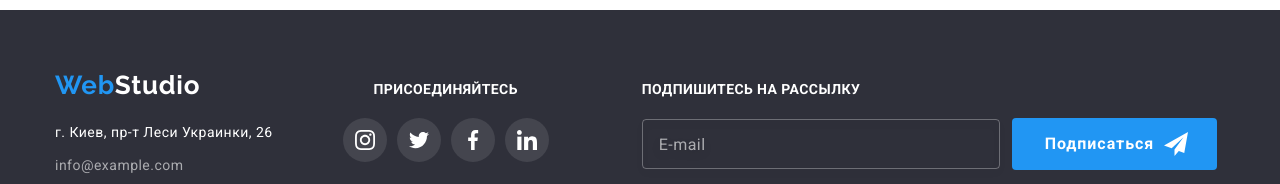
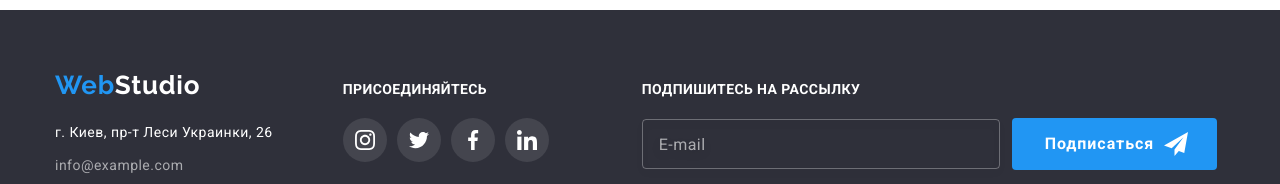
Before and after one commit to ivantalko/goit-markup-hw_08, a plain HTML site: page index.html in a window 1280 px wide. Shown: the part 2667-2851 px from the top of the page. Drawn offline with nearby package versions, Linux system fonts and the light colour scheme.

Commit message:
Исправления №1.1

```diff
--- a/sass/components/_footer.scss
+++ b/sass/components/_footer.scss
@@ -91,10 +91,9 @@ span.logo-white {
   }
 
   @media (min-width: 1200px) {
-    text-align: start;
     padding-top: 12px;
     margin-right: 93px;
-    justify-content: left;
+    align-items: flex-start;
     margin-top: 0;
   }
 }
```
Also changed, not shown: css/main.css, css/main.min.css, 2 other files.
